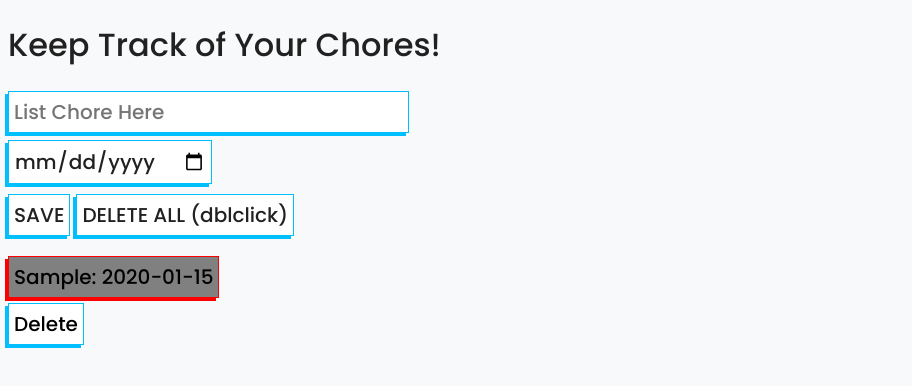
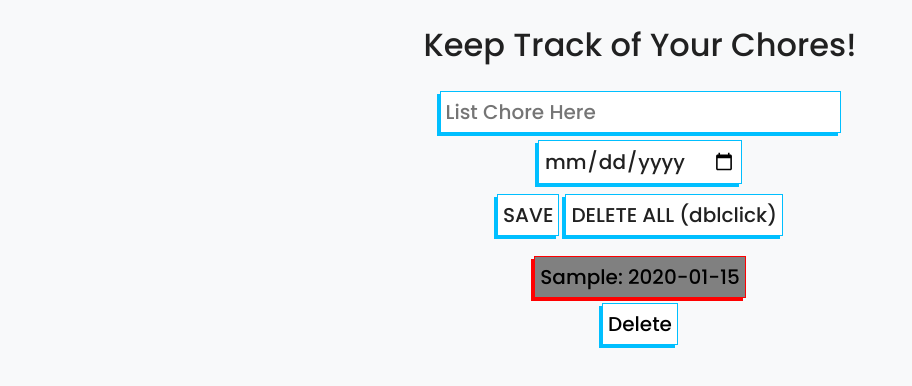
Before and after one commit to manittrivedi500/Chore-tracker, a website built with Vite: page index.html in a window 1280 px wide. Both pictures are taken after typing "Sample", "2020-01-15" into the empty fields and a click on the button "SAVE". Shown: the whole page, without its empty margins (0-912 px from the left). Built offline with nearby package versions, Linux system fonts and the light colour scheme.

Commit message:
Update index.css
centered all elements

```diff
--- a/index.css
+++ b/index.css
@@ -1,5 +1,6 @@
 body {
     background-color: #F8F9FA;
+    text-align: center;
 }
 
 #title {
@@ -32,6 +33,8 @@ body {
     font-family: "Poppins", serif;
     font-weight: 500;
     font-style: normal;
+    margin-left: auto;
+    margin-right: auto;
 }
 
 #input-time:hover {
@@ -79,6 +82,8 @@ body {
     font-family: "Poppins", serif;
     font-weight: 500;
     font-style: normal;
+    margin-left: auto;
+    margin-right: auto;
 }
 
 .chore-button:hover {
```
